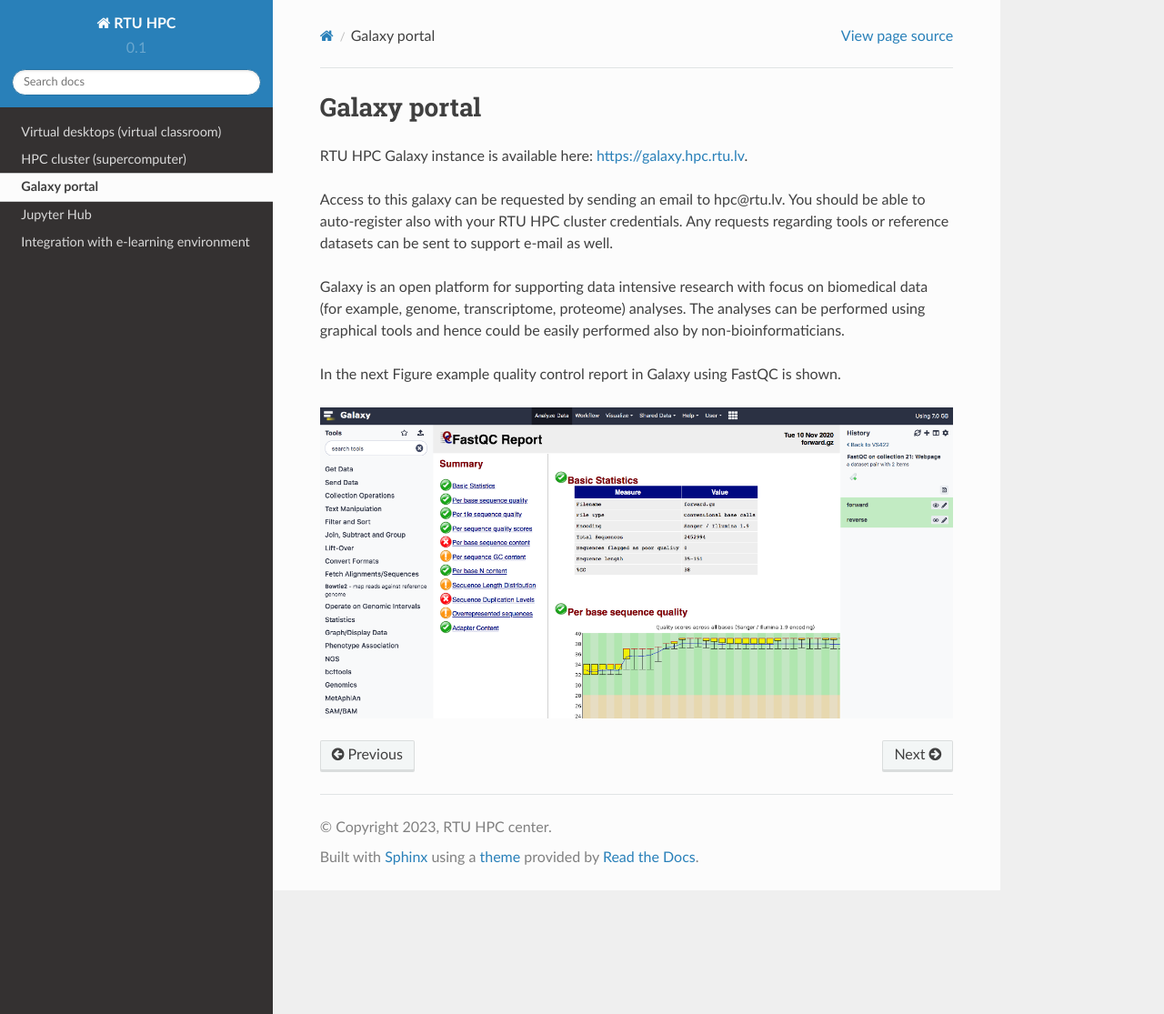
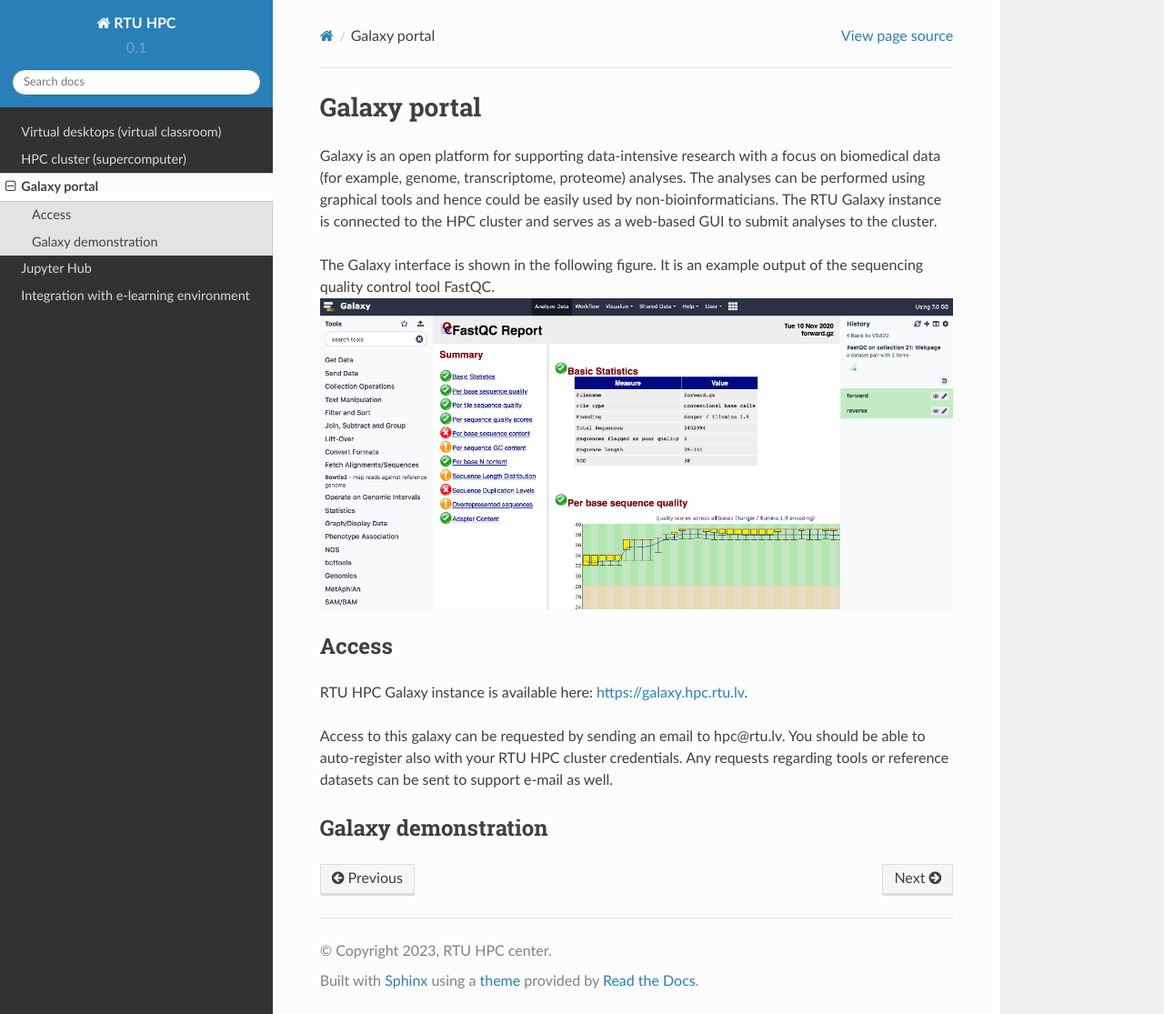
Before and after one commit to rtuhpc/hpc-platform, a Sphinx documentation site: the page built from doc/galaxy.md, in a window 1280 px wide and 1115 px high. Shown: the whole window at 91% size. Built offline with Sphinx 7.4.7 and the Read the Docs theme 2.0.0, drawn with Linux system fonts in a browser that asks for light colours.

Commit message:
Section reorg

```diff
--- a/doc/galaxy.md
+++ b/doc/galaxy.md
@@ -1,10 +1,12 @@
 # Galaxy portal
+Galaxy is an open platform for supporting data-intensive research with a focus on biomedical data (for example, genome, transcriptome, proteome) analyses. The analyses can be performed using graphical tools and hence could be easily used by non-bioinformaticians. The RTU Galaxy instance is connected to the HPC cluster and serves as a web-based GUI to submit analyses to the cluster.
+
+The Galaxy interface is shown in the following figure. It is an example output of the sequencing quality control tool FastQC.
+![](./images/galaxy.png)
+
+## Access
 RTU HPC Galaxy instance is available here: [https://galaxy.hpc.rtu.lv](https://galaxy.hpc.rtu.lv).
 
 Access to this galaxy can be requested by sending an email to hpc@rtu.lv. You should be able to auto-register also with your RTU HPC cluster credentials. Any requests regarding tools or reference datasets can be sent to support e-mail as well.
 
-Galaxy is an open platform for supporting data intensive research with focus on biomedical data (for example, genome, transcriptome, proteome) analyses. The analyses can be performed using graphical tools and hence could be easily performed also by non-bioinformaticians.
-
-In the next Figure example quality control report in Galaxy using FastQC is shown.
-
-![](./images/galaxy.png)
+## Galaxy demonstration
```
